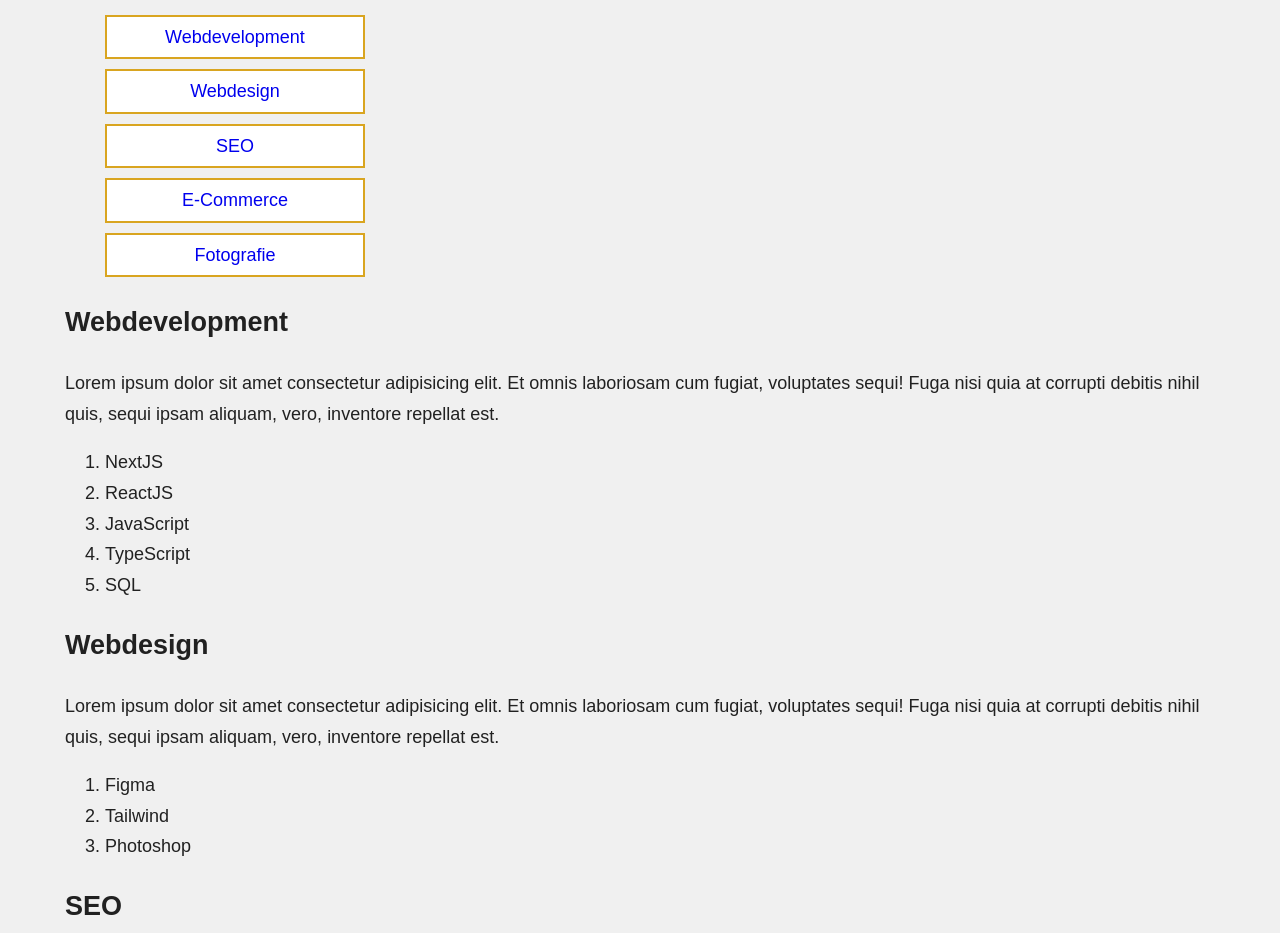
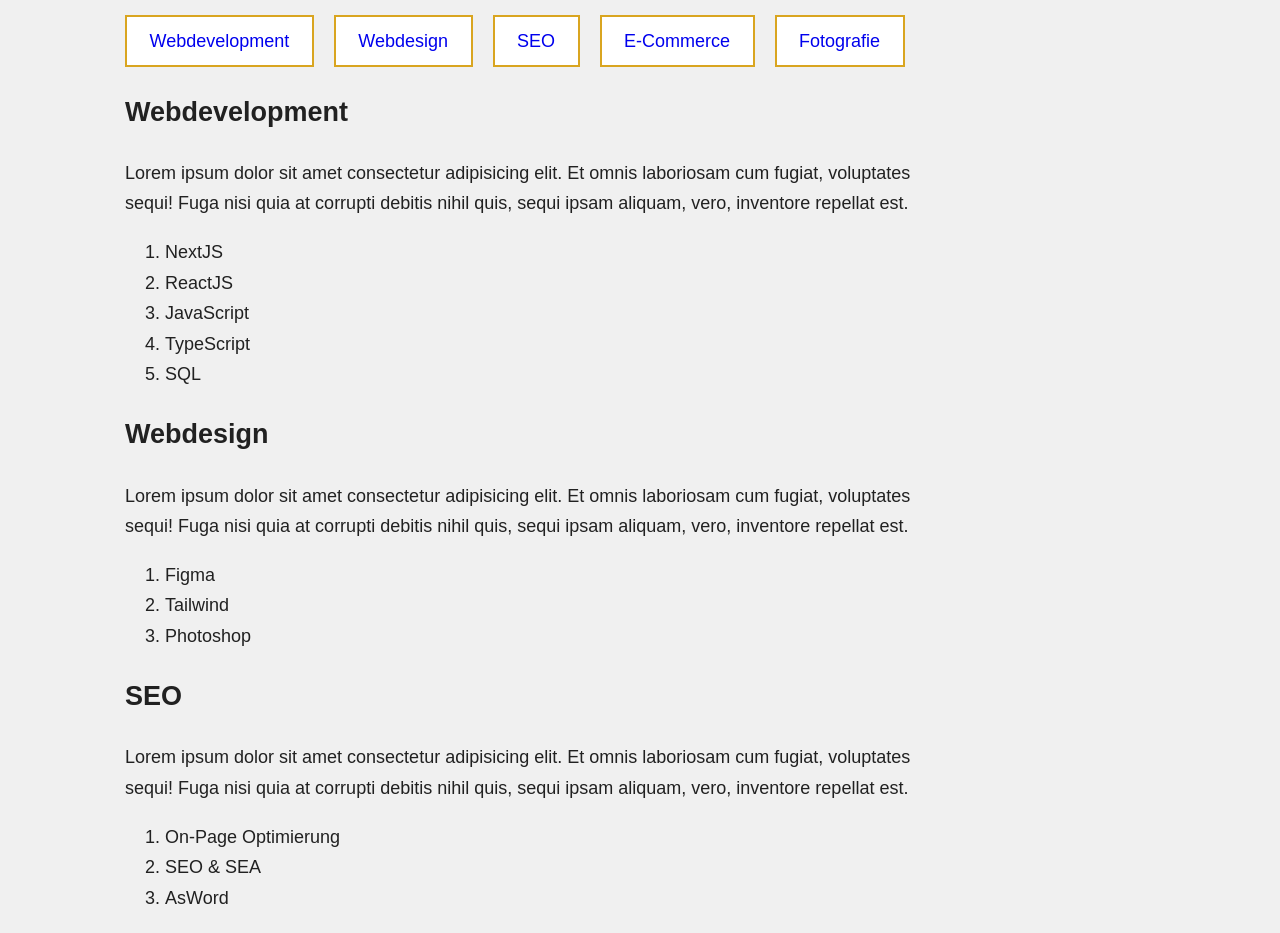
Before and after one commit to truejojo/Agentur-Star, a plain HTML site: page pages/leistungen.html in a window 1280 px wide. Shown: the part 246-1179 px from the top of the page. Drawn offline with Linux system fonts and the light colour scheme.

Commit message:
page: leistungen & bildergalerie - responsive

```diff
--- a/css/style.css
+++ b/css/style.css
@@ -50,6 +50,14 @@ a {
   text-decoration: none;
 }
 
+.max-chars {
+  max-width: 80ch;
+}
+
+.href-link {
+  margin-bottom: 5rem;
+}
+
 /* utils classes */
 .header {
   margin-bottom: 2.5rem;
@@ -92,6 +100,11 @@ a {
 
 .container {
   max-width: 1200px;
+  margin: 0 auto;
+  padding-inline: 1.5625rem;
+}
+.container--small {
+  max-width: 1080px;
   margin: 0 auto;
   padding-inline: 1.5625rem;
 }
@@ -250,6 +263,7 @@ a {
   flex-direction: column;
   gap: 10px;
   max-width: 300px;
+  padding: 0;
 }
 .leistungen__list--item {
   background-color: #ffffff;
@@ -259,11 +273,24 @@ a {
   padding-block: 5px;
 }
 
+@media screen and (min-width: 780px) {
+  .leistungen__list {
+    flex-direction: row;
+    flex-wrap: wrap;
+    gap: 20px;
+    max-width: 100%;
+  }
+  .leistungen__list--item {
+    /* width: calc(50% - 10px); */
+    padding: .5em 1.25em;
+  }
+
 /* Galerie */
 .galerie {
   display: grid;
   grid-template-columns: repeat(auto-fit, minmax(350px, 1fr));
   gap: 10px;
+  margin-bottom: 2.5rem;
 }
 .galerie-img {
   width: 100%;
--- a/pages/leistungen.html
+++ b/pages/leistungen.html
@@ -43,7 +43,7 @@
       </div>
     </header>
     <main>
-      <div class="container">
+      <div class="container--small">
         <h1>Leistungen</h1>
         <p>Unsere Leistungen im Überblick</p>
         <ul class="leistungen__list">
@@ -55,7 +55,7 @@
         </ul>
         <div id="webdevelopment">
           <h2>Webdevelopment</h2>
-          <p>
+          <p class="max-chars">
             Lorem ipsum dolor sit amet consectetur adipisicing elit. Et omnis
             laboriosam cum fugiat, voluptates sequi! Fuga nisi quia at corrupti
             debitis nihil quis, sequi ipsam aliquam, vero, inventore repellat
@@ -71,7 +71,7 @@
         </div>
         <div id="webdesign">
           <h2>Webdesign</h2>
-          <p>
+          <p class="max-chars">
             Lorem ipsum dolor sit amet consectetur adipisicing elit. Et omnis
             laboriosam cum fugiat, voluptates sequi! Fuga nisi quia at corrupti
             debitis nihil quis, sequi ipsam aliquam, vero, inventore repellat
@@ -85,7 +85,7 @@
         </div>
         <div id="seo">
           <h2>SEO</h2>
-          <p>
+          <p class="max-chars">
             Lorem ipsum dolor sit amet consectetur adipisicing elit. Et omnis
             laboriosam cum fugiat, voluptates sequi! Fuga nisi quia at corrupti
             debitis nihil quis, sequi ipsam aliquam, vero, inventore repellat
@@ -99,7 +99,7 @@
         </div>
         <div id="e-commerce">
           <h2>E-Commerce</h2>
-          <p>
+          <p class="max-chars">
             Lorem ipsum dolor sit amet consectetur adipisicing elit. Et omnis
             laboriosam cum fugiat, voluptates sequi! Fuga nisi quia at corrupti
             debitis nihil quis, sequi ipsam aliquam, vero, inventore repellat
@@ -116,7 +116,7 @@
         </div>
         <div id="fotografie">
           <h2>Fotografie</h2>
-          <p>
+          <p class="max-chars">
             Lorem ipsum dolor sit amet consectetur adipisicing elit. Et omnis
             laboriosam cum fugiat, voluptates sequi! Fuga nisi quia at corrupti
             debitis nihil quis, sequi ipsam aliquam, vero, inventore repellat
@@ -127,7 +127,7 @@
             <li>Vertikale</li>
           </ol>
         </div>
-        <div>
+        <div class="href-link">
           <a href="galerie.html">Zur Bildergalerie</a>
         </div>
       </div>
```
